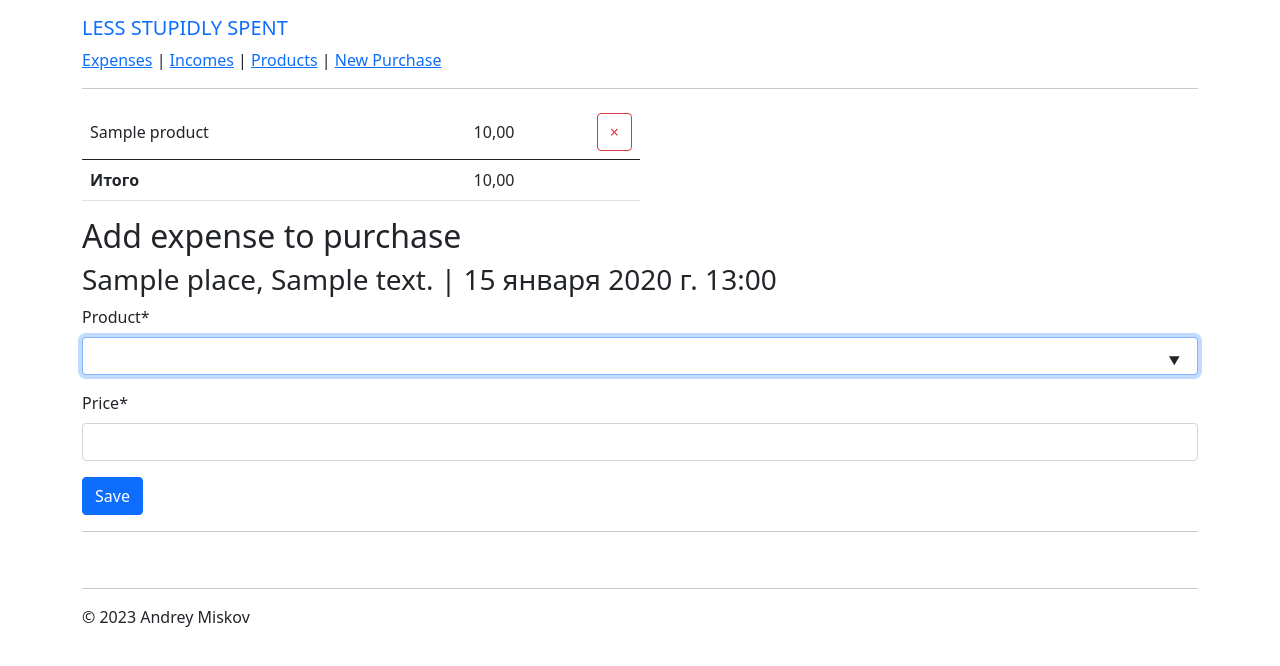
After one commit to amiskov/lss, a Django app: page /expenses/purchase/1/fill/ in a window 1280 px wide. The commit adds this page. Shown: the top 666 px of the page. Run offline with Django 4.2, Linux system fonts and the light colour scheme; tables that the repository leaves empty hold one stand-in row (values such as "Sample post"); some libraries are stand-ins or nearby versions.

Commit message:
improve stuff

```diff
--- a/expenses/admin.py
+++ b/expenses/admin.py
@@ -6,7 +6,6 @@ from .models import Expense, Place, Product, Category, Purchase
 class ExpenseAdmin(admin.ModelAdmin):
     list_display = ('product', 'price', 'purchase', 'id')
     autocomplete_fields = ['product', 'purchase']
-    # list_filter = ('name', 'amount')
 
 @admin.register(Purchase)
 class PurchaseAdmin(admin.ModelAdmin):
--- a/expenses/forms.py
+++ b/expenses/forms.py
@@ -1,16 +1,44 @@
-from django import forms
-from .models import Product
+from django.forms import HiddenInput, ModelForm, TextInput, DateTimeInput
+from .models import Product, Purchase, Expense
 
 
-class ProductForm(forms.ModelForm):
+class ProductForm(ModelForm):
     class Meta:
         model = Product
         fields = ('name', 'category')
         widgets = {
-            'name': forms.TextInput(
+            'name': TextInput(
                 attrs={'autofocus': 'true',
                        'autocomplete': 'off',
                        # There should be `datalist` tag with products
                        # having `id='existingProducts'`
                        'list': 'existingProducts'},),
         }
+
+
+class PurchaseForm(ModelForm):
+    class Meta:
+        model = Purchase
+        fields = ('place', 'datetime', 'note')
+        widgets = {
+            'place': TextInput(
+                attrs={'autofocus': 'true',
+                       'autocomplete': 'off',
+                       'list': 'existingPlaces'}),
+            'datetime': DateTimeInput(
+                attrs={'type': 'datetime-local'},
+                format='%Y-%m-%dT%H:%M',
+            ),
+        }
+
+class ExpenseForm(ModelForm):
+    class Meta:
+        model = Expense
+        fields = ('product', 'price', 'purchase')
+        widgets = {
+            'purchase': HiddenInput(),
+            'product': TextInput(
+                attrs={'autofocus': 'true',
+                       'autocomplete': 'off',
+                       'list': 'existingProducts'},)
+        }
--- a/expenses/models.py
+++ b/expenses/models.py
@@ -40,7 +40,7 @@ class Purchase(models.Model):
     note = models.CharField(max_length=256, blank=True)
 
     class Meta:
-        ordering = ['-id', '-datetime', 'place']
+        ordering = ['-datetime', 'place']
 
     @property
     def totals(self):
--- a/expenses/urls.py
+++ b/expenses/urls.py
@@ -1,12 +1,25 @@
 from django.urls import path
 
 from .views import PurchaseUpdateView, PurchasesListView, products_index, \
-    products_form
+    products_form, purchase_form, purchase_fill, expense_delete, \
+    ProductUpdateView, product_delete
 
 urlpatterns = [
+    # path('?month=<month>', purchase_for_month, name='index_month'),
     path('', PurchasesListView.as_view(), name='index'),
+
+    # Product
     path('products/', products_index, name='products_index'),
     path('products/create/', products_form, name='products_form'),
+    path('products/<pk>/delete/', product_delete, name='product_delete'),
+    path('products/<pk>/edit/', products_form, name='product_edit'),
+
+    # Expense
+    path('expense/<pk>/delete/', expense_delete, name='expense_delete'),
+
+    # Purchase
+    path('purchase/create/', purchase_form, name='purchase_form'),
+    path('purchase/<pk>/fill/', purchase_fill, name='purchase_fill'),
     path('<pk>/edit/',
          PurchaseUpdateView.as_view(),
          name='edit_purchase'),
--- a/expenses/views.py
+++ b/expenses/views.py
@@ -1,10 +1,67 @@
+from datetime import datetime
+
 from django.views.generic import ListView, UpdateView
 from django.shortcuts import render, redirect
 from django.urls import reverse
 from django.http import HttpResponse
 
-from .forms import ProductForm
-from .models import Purchase, Product
+from .forms import ProductForm, PurchaseForm, ExpenseForm
+from .models import Purchase, Product, Place, Expense
+
+
+def product_delete(request, pk):
+    if request.method == 'POST':
+        p = Product.objects.get(pk=pk)
+        p.delete()
+        return HttpResponse('')
+    return HttpResponse('Method should be post.')
+
+
+def expense_delete(request, pk):
+    if request.method == 'POST':
+        expense = Expense.objects.get(pk=pk)
+        expense.delete()
+        return HttpResponse('')
+    return HttpResponse('Method should be post.')
+
+
+def purchase_fill(request, pk):
+    if request.method == 'POST':
+        form = ExpenseForm(request.POST or None)
+        if form.is_valid():
+            expense = form.save()
+            return redirect('purchase_fill', pk)
+
+    context = {
+        'purchase_id': pk,
+        'purchase': Purchase.objects.get(pk=pk),
+        'products': Product.objects.all(),
+        'form': ExpenseForm(initial={
+            'purchase': pk,
+        })
+    }
+    return render(request,
+                  'expenses/purchase_fill.html',
+                  context)
+
+
+def purchase_form(request):
+    if request.method == 'POST':
+        form = PurchaseForm(request.POST or None)
+        if form.is_valid():
+            purchase = form.save()
+            return redirect('purchase_fill', purchase.pk)
+
+    context = {
+        'form': PurchaseForm(initial={
+            'datetime': datetime.now(),
+            'place': 1,
+        }),
+        'places': Place.objects.all()
+    }
+    return render(request,
+                  'expenses/purchase_form.html',
+                  context)
 
 
 def products_index(request):
@@ -16,11 +73,14 @@ def products_index(request):
                   'expenses/products_index.html',
                   context)
 
-def products_form(request):
+
+def products_form(request, pk=None):
     if request.method == 'POST':
+        # Save Product view
         form = ProductForm(request.POST or None)
         if form.is_valid():
             product = form.save()
+            print(product.pk)
             return render(request,
                           'expenses/partials/product.html',
                           {'product': product})
@@ -28,15 +88,41 @@ def products_form(request):
             return render(request,
                           'expenses/partials/product_form.html',
                           {'form': form})
-    return render(request,
-                  'expenses/partials/product_form.html',
-                  {'form': ProductForm()})
+    elif request.method == 'GET' and pk:
+        # Update Product view
+        product = Product.objects.get(pk=pk)
+        return render(request,
+                      'expenses/partials/product_form.html',
+                      {'form': ProductForm(instance=product)})
+    else:
+        # Create Product view
+        return render(request,
+                      'expenses/partials/product_form.html',
+                      {'form': ProductForm()})
 
 
 class PurchasesListView(ListView):
     model = Purchase
     context_object_name = "purchases"
     template_name = "expenses/purchases_list.html"
+
+    def get_context_data(self, **kwargs):
+        context = super(PurchasesListView, self).get_context_data(**kwargs)
+        queryset = self.get_queryset()
+        totals = 0
+        for pur in queryset.all():
+            print(pur.totals)
+            totals += pur.totals
+        context['totals'] = totals
+        return context
+
+    def get_queryset(self):
+        if self.request.method == 'GET':
+            queryset = Purchase.objects.all()
+            month = self.request.GET.get('month', None)
+            if month is not None:
+                queryset = queryset.filter(datetime__month=month)
+            return queryset
 
 
 class PurchaseUpdateView(UpdateView):
@@ -47,3 +133,13 @@ class PurchaseUpdateView(UpdateView):
 
     def get_success_url(self):
         return reverse('index')
+
+
+class ProductUpdateView(UpdateView):
+    model = Product
+    context_object_name = "product"
+    template_name = "expenses/partials/product_form.html"
+    fields = ['name', 'category']
+
+    def get_success_url(self):
+        return reverse('products_index')
--- a/static/css/styles.css
+++ b/static/css/styles.css
@@ -1,3 +1,6 @@
 .purchase {
   font-family: "iA Writer Mono S", monospace;
 }
+.totals {
+  font-family: "iA Writer Mono S", monospace;
+}
--- a/templates/_base.html
+++ b/templates/_base.html
@@ -23,6 +23,10 @@
             <a href="/expenses">Expenses</a>
             |
             <a href="/incomes">Incomes</a>
+            |
+            <a href="{% url 'products_index' %}">Products</a>
+            |
+            <a href="{% url 'purchase_form' %}">New Purchase</a>
             <hr>
         </header>
         {% block content %}{% endblock content %}
--- a/templates/expenses/partials/product.html
+++ b/templates/expenses/partials/product.html
@@ -1 +1,5 @@
-<p>{{product.name}}, {{product.category}} <span class="badge rounded-pill text-bg-success bg-success">добавлен</span></p>
+<li id="addedProduct{{product.pk}}">{{product.name}}, {{product.category}}
+  <a href="#"
+    hx-target="#addedProduct{{product.pk}}"
+    hx-get="{% url 'product_edit' product.pk %}">edit</a>
+</li>
--- /dev/null
+++ b/templates/expenses/purchase_fill.html
@@ -0,0 +1,45 @@
+{% extends "_base.html" %}
+{% load static %}
+{% load crispy_forms_tags %}
+{% load djmoney %}
+
+{% block title %}Fill Purchase{% endblock title %}
+
+{% block content %}
+<div class="container">
+  <table class="table w-50">
+  {% for e in purchase.expenses.all %}
+    <tr id="expense{{e.id}}">
+      <td class="align-middle">{{e.product.name}}</td>
+      <td class="text-end align-middle">{{e.price}}</td>
+      <td class="text-end align-middle">
+        <button
+          hx-post="{% url 'expense_delete' e.id %}"
+          hx-target="#expense{{e.id}}"
+          class="btn btn-outline-danger">×</button>
+      </td>
+    </tr>
+    {% endfor %}
+    <tfoot>
+      <tr>
+        <th>Итого</td>
+        <td class="text-end">{{purchase.totals}}</td>
+        <td></td>
+      </tr>
+    </tfoot>
+  </table>
+<form method="post">
+  <h2>Add expense to purchase </h2>
+  <h3>{{purchase.place}} | {{purchase.datetime}}</h3>
+  {% csrf_token %}
+  {{ form|crispy }}
+  <input class="btn btn-primary" type="submit" value="Save">
+</form>
+<hr>
+<datalist id="existingProducts">
+  {% for p in products %}
+    <option value="{{p.id}}">{{p.name}}, {{p.category}}</li>
+  {% endfor %}
+</ul>
+</div>
+{% endblock %}
```
Also changed, not shown: templates/expenses/partials/product_form.html (+4 -6 lines), templates/expenses/products_index.html (+20 -2 lines), templates/expenses/purchase_form.html (+6 -1 lines), templates/expenses/purchases_list.html (+7 -3 lines).
